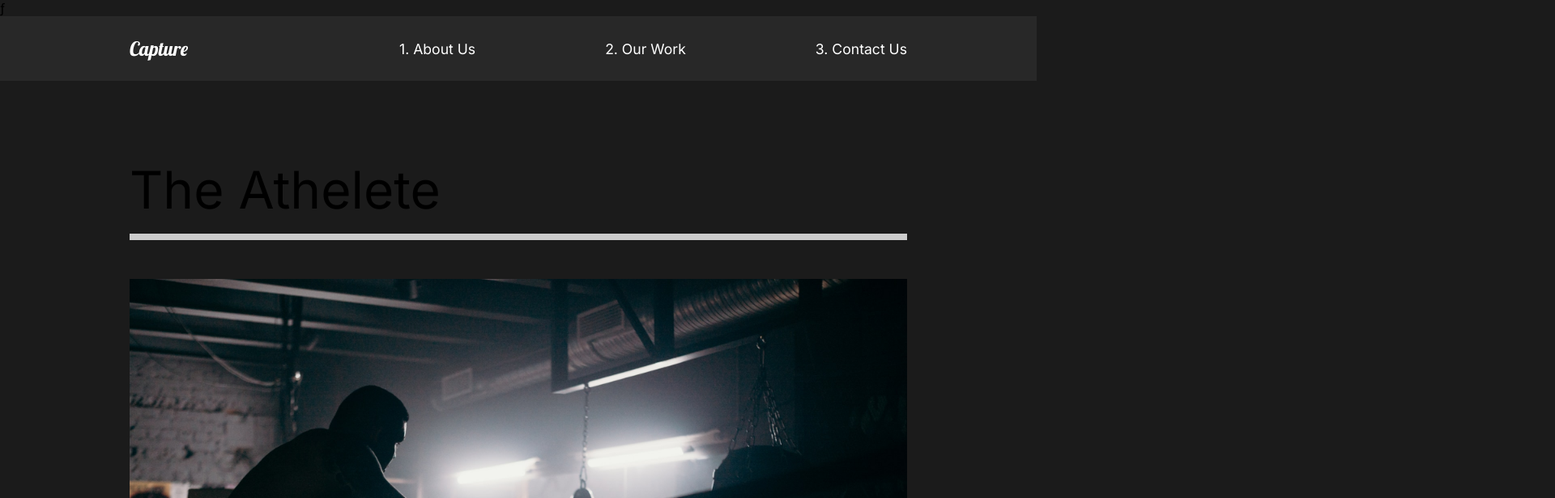
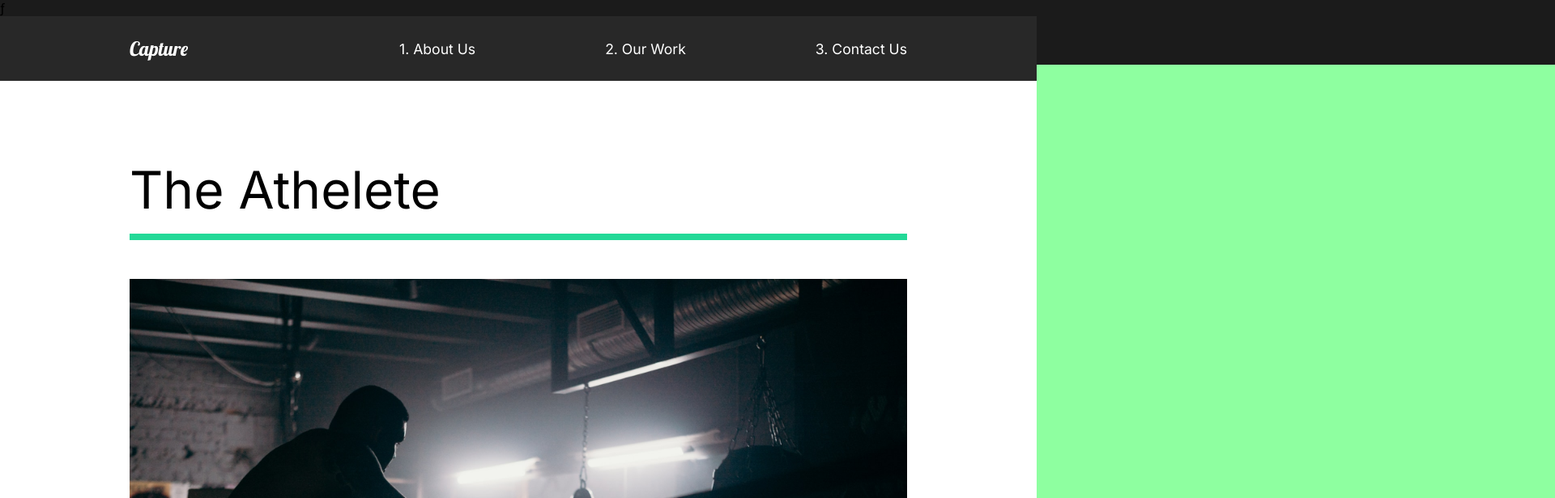
Before and after one commit to MKhodagholi/capture-project, a React (Create React App) app: page /work in a window 1280 px wide. Shown: the top 616 px of the page at 81% size, 1920 px wide, since content can reach past the window. Built offline with nearby package versions, Linux system fonts and the light colour scheme.

Commit message:
16. our work animation

```diff
--- a/src/animation.js
+++ b/src/animation.js
@@ -1,20 +1,17 @@
 export const pageAnimation = {
   hidden: {
     opacity: 0,
-    y: 300,
   },
   show: {
     opacity: 1,
-    y: 0,
     transition: {
-      duration: 1,
+      duration: 0.5,
       when: "beforeChildren",
       staggerChildren: 0.25,
     },
   },
   exit: {
     opacity: 0,
-    y: 300,
     transition: {
       duration: 0.5,
     },
@@ -45,3 +42,32 @@ export const photoAnim = {
     transition: { ease: "easeOut", duration: 0.75 },
   },
 };
+
+export const lineAnim = {
+  hidden: {
+    width: "0",
+  },
+  show: {
+    width: "100%",
+    transition: { duration: 1 },
+  },
+};
+
+export const slider = {
+  hidden: { x: "-130%", skew: "45deg" },
+  show: {
+    x: "100%",
+    skew: "0deg",
+    transition: { ease: "easeOut", duration: 1 },
+  },
+};
+
+export const sliderContainer = {
+  hidden: {
+    opacity: 0,
+  },
+  show: {
+    opacity: 1,
+    transition: { staggerChildren: 0.15, ease: "easeOut" },
+  },
+};
--- a/src/pages/OurWork.jsx
+++ b/src/pages/OurWork.jsx
@@ -7,30 +7,55 @@ import theracer from "../img/theracer-small.png";
 import goodtimes from "../img/goodtimes-small.png";
 // Animations
 import { motion } from "framer-motion";
-import { pageAnimation } from "../animation";
+import {
+  pageAnimation,
+  fade,
+  photoAnim,
+  lineAnim,
+  slider,
+  sliderContainer,
+} from "../animation";
 
 const OurWork = () => {
   return (
-    <Work variants={pageAnimation} initial="hidden" animate="show" exit="exit">
+    <Work
+      style={{ backgroundColor: "#fff" }}
+      variants={pageAnimation}
+      initial="hidden"
+      animate="show"
+      exit="exit"
+    >
+      <motion.div variants={sliderContainer}>
+        <Frame1 variants={slider}></Frame1>
+        <Frame2 variants={slider}></Frame2>
+        <Frame3 variants={slider}></Frame3>
+        <Frame4 variants={slider}></Frame4>
+      </motion.div>
       <Movie>
-        <h2>The Athelete</h2>
-        <div className="line"></div>
+        <motion.h2 variants={fade}>The Athelete</motion.h2>
+        <motion.div variants={lineAnim} className="line"></motion.div>
         <Link to="/work/the-athlete">
-          <img src={athlete} alt="athlete" />
+          <Hide>
+            <motion.img variants={photoAnim} src={athlete} alt="athlete" />
+          </Hide>
         </Link>
       </Movie>
       <Movie>
-        <h2>The Racer</h2>
-        <div className="line"></div>
+        <motion.h2 variants={fade}>The Racer</motion.h2>
+        <motion.div variants={lineAnim} className="line"></motion.div>
         <Link to="/work/the-racer">
-          <img src={theracer} alt="theracer" />
+          <Hide>
+            <motion.img variants={photoAnim} src={theracer} alt="theracer" />
+          </Hide>
         </Link>
       </Movie>
       <Movie>
-        <h2>Good Times</h2>
-        <div className="line"></div>
+        <motion.h2 variants={fade}>Good Times</motion.h2>
+        <motion.div variants={lineAnim} className="line"></motion.div>
         <Link to="/work/good-times">
-          <img src={goodtimes} alt="goodtimes" />
+          <Hide>
+            <motion.img variants={photoAnim} src={goodtimes} alt="goodtimes" />
+          </Hide>
         </Link>
       </Movie>
     </Work>
@@ -50,7 +75,7 @@ const Movie = styled.div`
   padding-bottom: 10rem;
   .line {
     height: 0.5rem;
-    background-color: #ccc;
+    background-color: #23d997;
     margin-bottom: 3rem;
   }
   img {
@@ -60,4 +85,30 @@ const Movie = styled.div`
   }
 `;
 
+const Hide = styled.div`
+  overflow: hidden;
+`;
+
+const Frame1 = styled(motion.div)`
+  position: absolute;
+  left: 0;
+  top: 10%;
+  width: 100%;
+  height: 100vh;
+  background-color: #fffebf;
+  z-index: 2;
+`;
+
+const Frame2 = styled(Frame1)`
+  background-color: #ff8b8b;
+`;
+
+const Frame3 = styled(Frame1)`
+  background-color: #8ed2ff;
+`;
+
+const Frame4 = styled(Frame1)`
+  background-color: #8effa0;
+`;
+
 export default OurWork;
```
